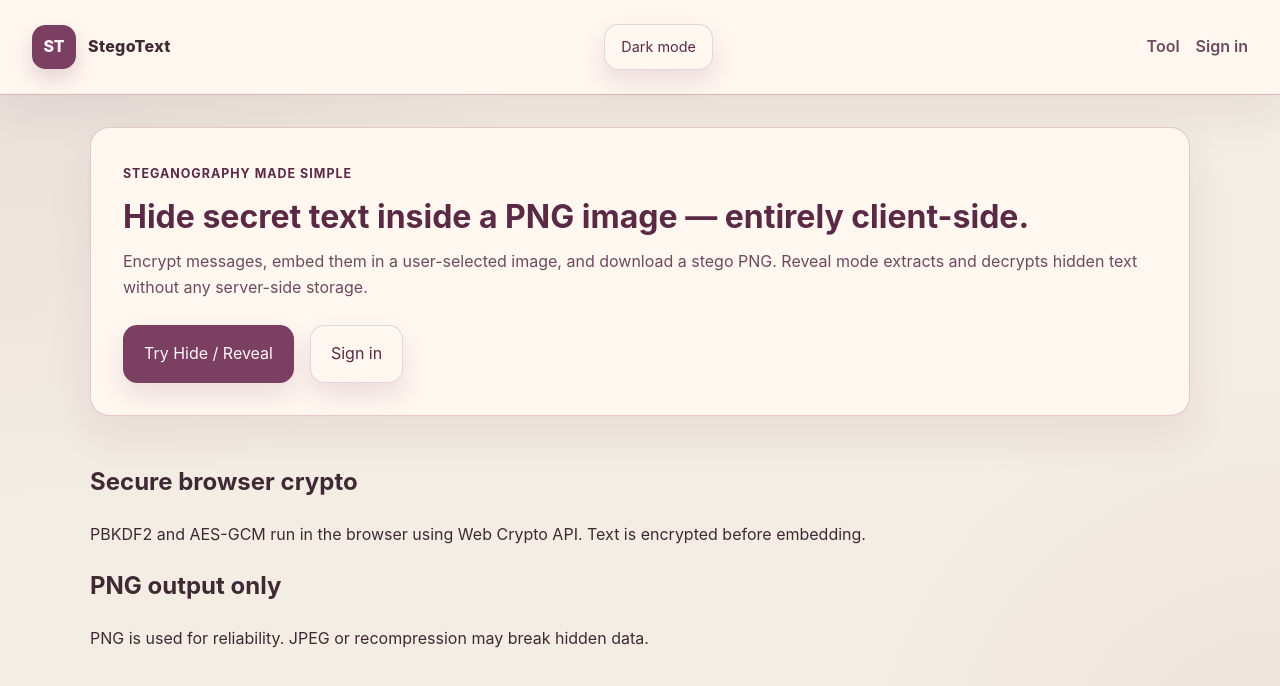
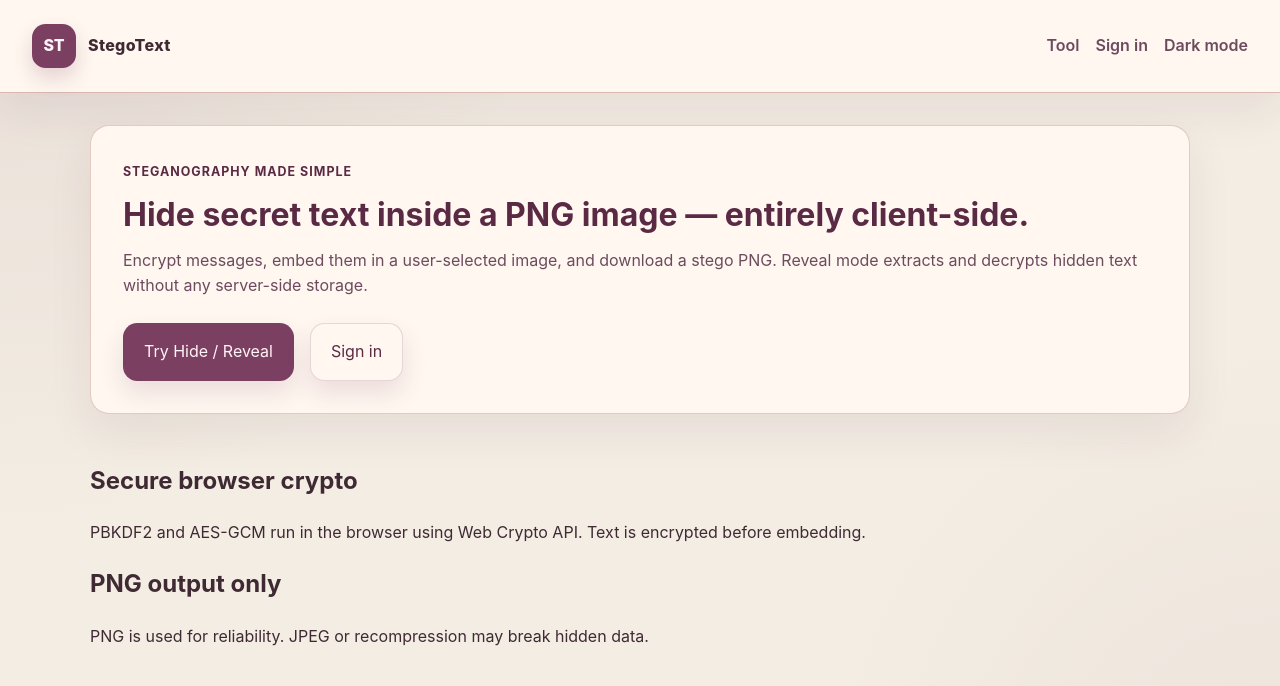
Before and after one commit to lavanyagandepalli07/java_mini_proj_steganography, a Next.js app in the folder frontend/: page / in a window 1280 px wide. Shown: the top 686 px of the page. Built offline with nearby package versions, Linux system fonts and the light colour scheme; no server answers.

Commit message:
Change dark mode toggle to match nav link styling

```diff
--- a/frontend/components/Header.tsx
+++ b/frontend/components/Header.tsx
@@ -79,9 +79,6 @@ export default function Header() {
       </div>
 
       <div className="auth-status">
-        <button type="button" className="button secondary small" onClick={toggleTheme}>
-          {theme === 'dark' ? 'Light mode' : 'Dark mode'}
-        </button>
         {user ? (
           <>
             <span>Signed in as {user.email ?? user.id}</span>
@@ -99,6 +96,9 @@ export default function Header() {
         <Link href="/login" className="nav-link">
           {authEnabled ? 'Sign in' : 'Login info'}
         </Link>
+        <span className="nav-link" onClick={toggleTheme} style={{ cursor: 'pointer' }}>
+          {theme === 'dark' ? 'Light mode' : 'Dark mode'}
+        </span>
       </nav>
     </header>
   );
```
